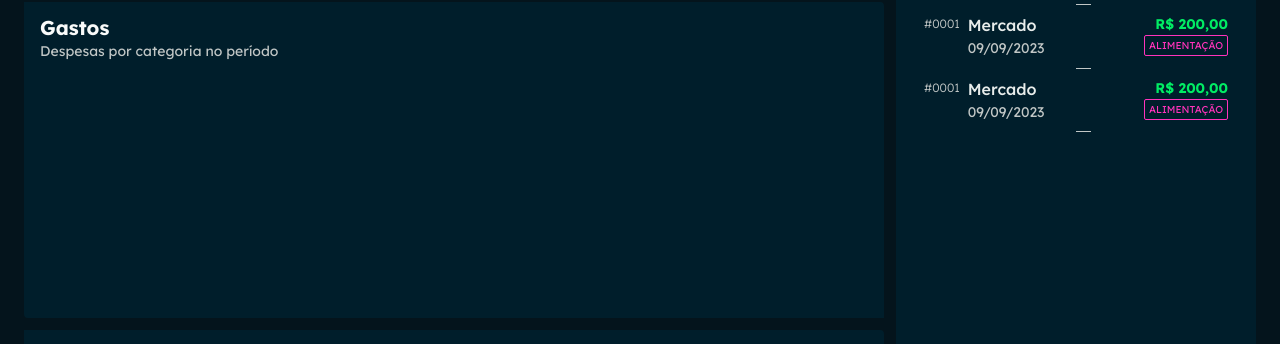
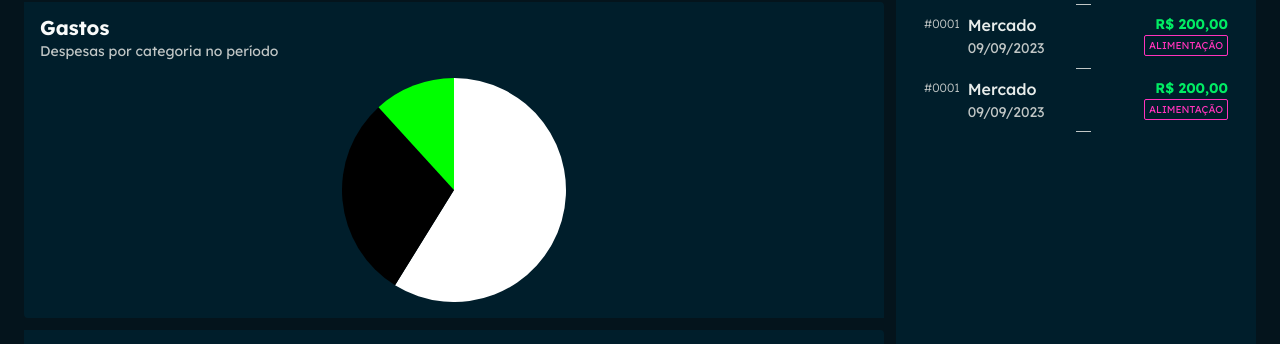
Before and after one commit to mfjaconis/devclub-devbills-interface-front, a React (Vite) app: page / in a window 1280 px wide. Shown: the part 262-606 px from the top of the page. Built offline with nearby package versions, Linux system fonts and the light colour scheme.

Commit message:
criando grafico de gastos com nivo/pie  primeira parte

```diff
--- a/package.json
+++ b/package.json
@@ -10,6 +10,7 @@
     "preview": "vite preview"
   },
   "dependencies": {
+    "@nivo/pie": "^0.87.0",
     "@phosphor-icons/react": "^2.1.7",
     "@radix-ui/react-dialog": "^1.1.1",
     "@react-input/mask": "^1.2.5",
--- /dev/null
+++ b/src/components/categories-pie-chart/index.tsx
@@ -0,0 +1,87 @@
+import { ResponsivePie } from "@nivo/pie";
+import { useMemo } from "react";
+import { theme } from "../../styles/theme";
+
+const apiData = [
+	{
+		_id: "1",
+		title: "Alimentação",
+		amount: 30000,
+		color: "#ffffff",
+	},
+	{
+		_id: "2",
+		title: "Compras",
+		amount: 15000,
+		color: "#000000",
+	},
+	{
+		_id: "3",
+		title: "Streaming",
+		amount: 6000,
+		color: "#00ff00",
+	},
+];
+
+type ChartData = {
+	id: string;
+	label: string;
+	externalId: string;
+	value: number;
+	color: string;
+};
+
+export function CategoriesPieChart() {
+	const data = useMemo<ChartData[]>(() => {
+		const chartData: ChartData[] = apiData.map((item) => ({
+			id: item.title,
+			label: item.title,
+			externalId: item._id,
+			value: item.amount,
+			color: item.color,
+		}));
+
+		return chartData;
+	}, []);
+
+	return (
+		<ResponsivePie
+			data={data}
+			enableArcLabels={false}
+			enableArcLinkLabels={false}
+			colors={({ data }) => data.color}
+			margin={{ top: 8 }}
+			theme={{
+				text: {
+					fontFamily: "Lexend",
+					fontSize: 10,
+				},
+				tooltip: {
+					container: {
+						backgroundColor: theme.colors.black,
+						padding: 16,
+						color: theme.colors.white,
+						fontFamily: "Lexend",
+						fontSize: 12,
+						borderRadius: 4,
+					},
+				},
+			}}
+			legends={[
+				{
+					anchor: "top",
+					direction: "row",
+					justify: false,
+					translateX: 0,
+					translateY: -28,
+					itemWidth: 120,
+					itemHeight: 16,
+					itemTextColor: theme.colors.neutral,
+					itemOpacity: 1,
+					symbolSize: 10,
+					symbolShape: "circle",
+				},
+			]}
+		/>
+	);
+}
--- a/src/screens/home/index.tsx
+++ b/src/screens/home/index.tsx
@@ -1,4 +1,5 @@
 import { InputMask } from "@react-input/mask";
+import { CategoriesPieChart } from "../../components/categories-pie-chart";
 import { CreateCategoryDialog } from "../../components/create-category-dialog";
 import { CreateTransactionDialog } from "../../components/create-transaction-dialog";
 import { Input } from "../../components/input";
@@ -69,7 +70,9 @@ export function Home() {
 								subtitle="Despesas por categoria no período"
 							/>
 						</header>
-						<ChartContent></ChartContent>
+						<ChartContent>
+							<CategoriesPieChart />
+						</ChartContent>
 					</ChartContainer>
 					<ChartContainer>
 						<header>
```
Also changed, not shown: 1 other file (tests, documents, lock files or other folders).
